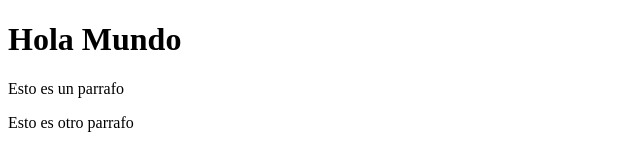
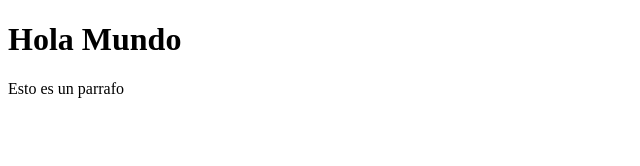
Before and after one commit to IPalos/WebDevelopment2020, a plain HTML site: page index.html in a window 1280 px wide. Shown: the whole page, without its empty margins (0-640 px from the left). Drawn offline with Linux system fonts and the light colour scheme.

Commit message:
Revert "mensaje"
This reverts commit 66c1258bc8c8d580669568404ed0c7231de62bc5.

```diff
--- a/index.html
+++ b/index.html
@@ -5,7 +5,6 @@
 
 <h1>Hola Mundo</h1>
 <p>Esto es un parrafo</p>
-<p>Esto es otro parrafo</p>
 
 </body>
 
```
